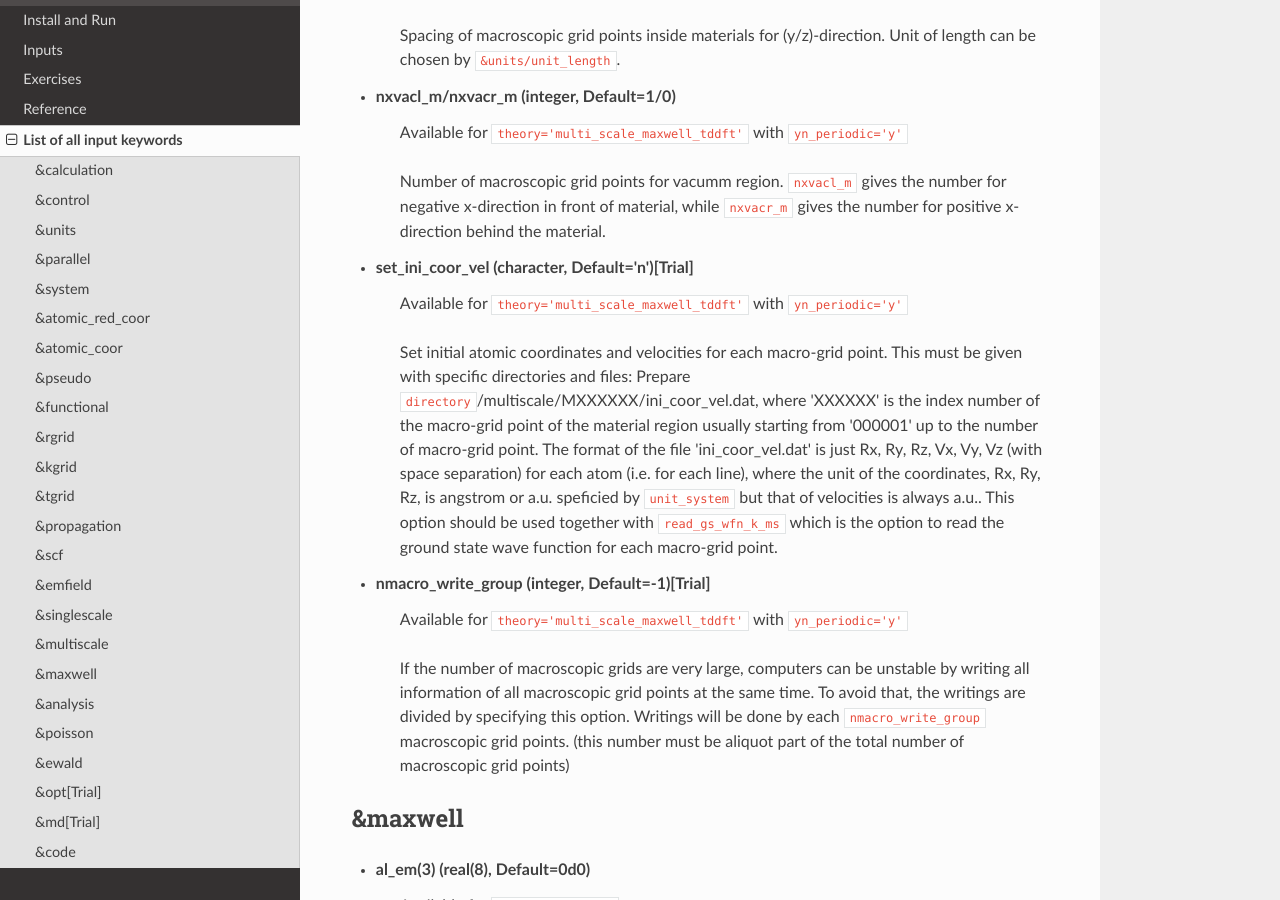
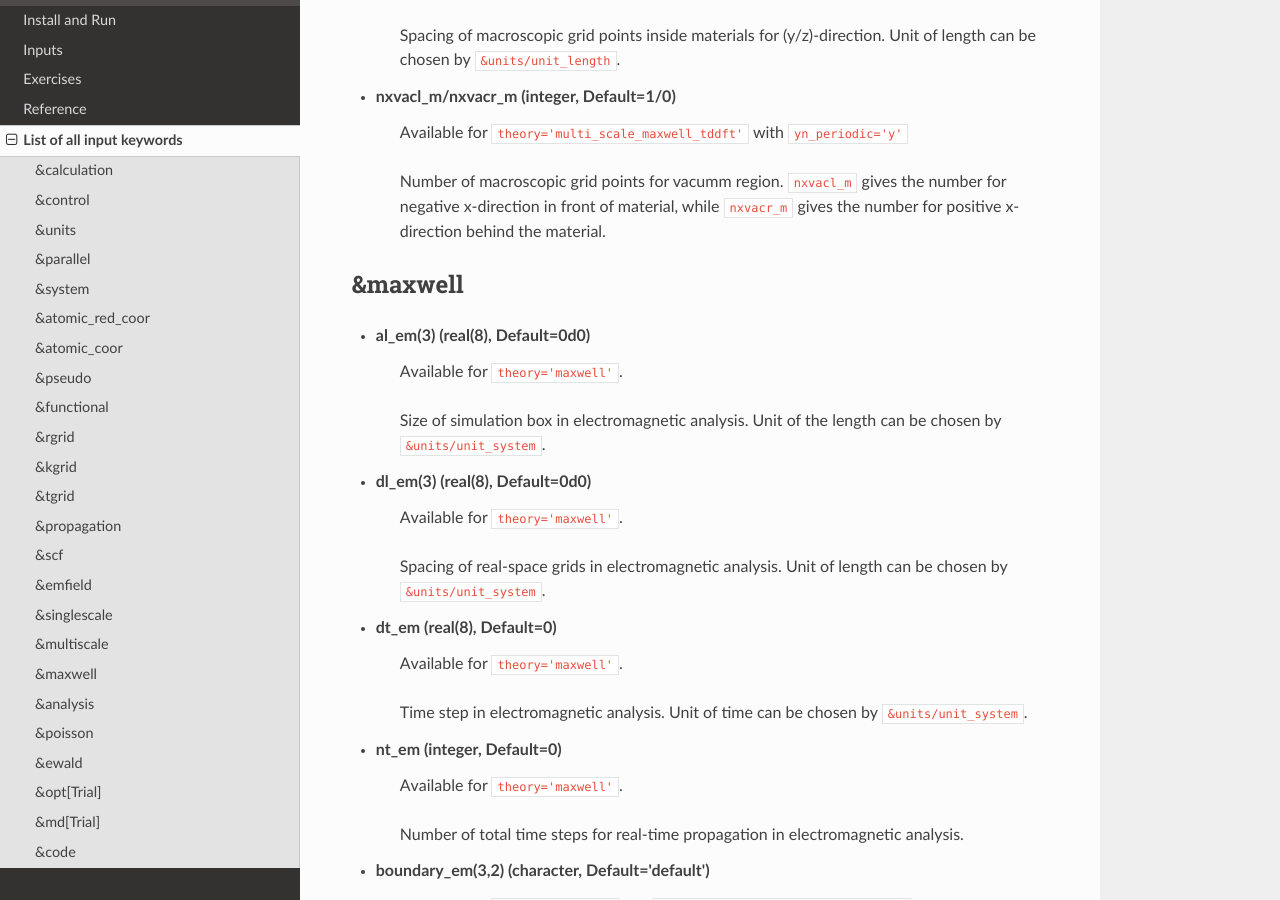
Before and after one commit to SALMON-TDDFT/SALMON-DOCS, a Sphinx documentation site: the page built from source/input_keyword_list.rst, in a window 1280 px wide and 900 px high, scrolled down 19722 px. Built offline with Sphinx 7.4.7 and the Read the Docs theme 2.0.0, drawn with Linux system fonts in a browser that asks for light colours; formulas are drawn with MathJax 3.

Commit message:
remove unused variables

```diff
--- a/source/input_keyword_list.rst
+++ b/source/input_keyword_list.rst
@@ -706,15 +706,6 @@ Input for psudopotentials. Size of array (:) is equal to ``&system/nelem``.
    ``nxvacl_m`` gives the number for negative x-direction in front of material,
    while ``nxvacr_m`` gives the number for positive x-direction behind the material.
 
-- **set_ini_coor_vel** (character, Default='n')[Trial]
-   | Available for ``theory='multi_scale_maxwell_tddft'`` with ``yn_periodic='y'``
-   Set initial atomic coordinates and velocities for each macro-grid point. This must be given with specific directories and files:
-   Prepare ``directory``/multiscale/MXXXXXX/ini_coor_vel.dat, where 'XXXXXX' is the index number of the macro-grid point of the material region usually starting from '000001' up to the number of macro-grid point. The format of the file 'ini_coor_vel.dat' is just Rx, Ry, Rz, Vx, Vy, Vz (with space separation) for each atom (i.e. for each line), where the unit of the coordinates, Rx, Ry, Rz, is angstrom or a.u. speficied by ``unit_system`` but that of velocities is always a.u.. This option should be used together with ``read_gs_wfn_k_ms`` which is the option to read the ground state wave function for each macro-grid point.
-
-- **nmacro_write_group** (integer, Default=-1)[Trial]
-   | Available for ``theory='multi_scale_maxwell_tddft'`` with ``yn_periodic='y'``
-   If the number of macroscopic grids are very large, computers can be unstable by writing all information of all macroscopic grid points at the same time. To avoid that, the writings are divided by specifying this option. Writings will be done by each ``nmacro_write_group`` macroscopic grid points. (this number must be aliquot part of the total number of macroscopic grid points)
-
 
 &maxwell
 --------
```
